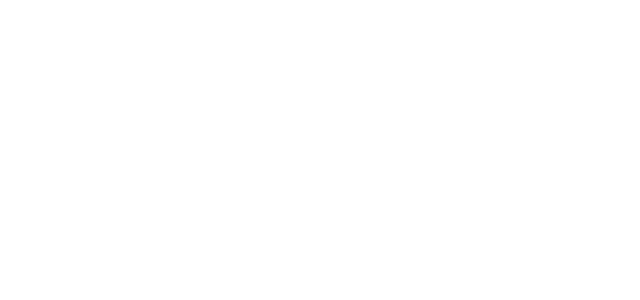
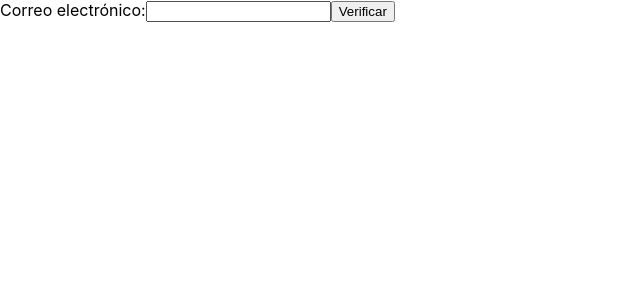
Before and after one commit to YareliHH/Frontend_Gis, a React (Create React App) app: page /verificar-correo in a window 1280 px wide. Before the commit this address had no page. Shown: the top 300 px of the page, without its empty margins (0-640 px from the left). Built offline with nearby package versions, Linux system fonts and the light colour scheme.

Commit message:
cambios front

```diff
--- a/src/App.js
+++ b/src/App.js
@@ -7,7 +7,7 @@
 import PaginaCliente from './Componentes/Inicio/PaginaCliente';
 import RecuperarContrasena from './Componentes/Inicio/recuperarContrasena';
 import Sobrenosotros from './Componentes/Inicio/sobrenosotros';
-
+import VerificarCorreo from './Componentes/Inicio/verificarCorreo';
 
 //inicio
 import Registro from './Componentes/Inicio/registo.jsx';
@@ -24,6 +24,7 @@
         <Route path="/registro" element={<LayoutEncabezado><Registro /></LayoutEncabezado>} />
         <Route path="/recuperar_password" element={<RecuperarContrasena />} />
         <Route path="/admin/informacion/lista-quienes-somos" element={<Sobrenosotros />} />
+        <Route path="/verificar-correo" element={<VerificarCorreo />} />
 
       </Routes>
     </Router>
--- /dev/null
+++ b/src/Componentes/Inicio/verificarCorreo.jsx
@@ -0,0 +1,50 @@
+import React, { useState } from 'react';
+
+const EmailVerification = () => {
+  const [email, setEmail] = useState('');
+  const [emailError, setEmailError] = useState('');
+
+  const validateEmail = (e) => {
+    const emailValue = e.target.value;
+    setEmail(emailValue);
+
+    // Regex para validar el formato del correo electrónico
+    const emailRegex = /^[^\s@]+@[^\s@]+\.[^\s@]+$/;
+
+    if (!emailRegex.test(emailValue)) {
+      setEmailError('El correo electrónico no es válido');
+    } else {
+      setEmailError('');
+    }
+  };
+
+  const handleSubmit = (e) => {
+    e.preventDefault();
+    if (!emailError && email) {
+      // Aquí puedes agregar la lógica para enviar o procesar el correo
+      alert(`Correo válido: ${email}`);
+    } else {
+      alert('Por favor, ingrese un correo electrónico válido.');
+    }
+  };
+
+  return (
+    <div>
+      <form onSubmit={handleSubmit}>
+        <label>
+          Correo electrónico:
+          <input
+            type="email"
+            value={email}
+            onChange={validateEmail}
+            required
+          />
+        </label>
+        {emailError && <p style={{color: 'red'}}>{emailError}</p>}
+        <button type="submit">Verificar</button>
+      </form>
+    </div>
+  );
+};
+
+export default EmailVerification;
```
